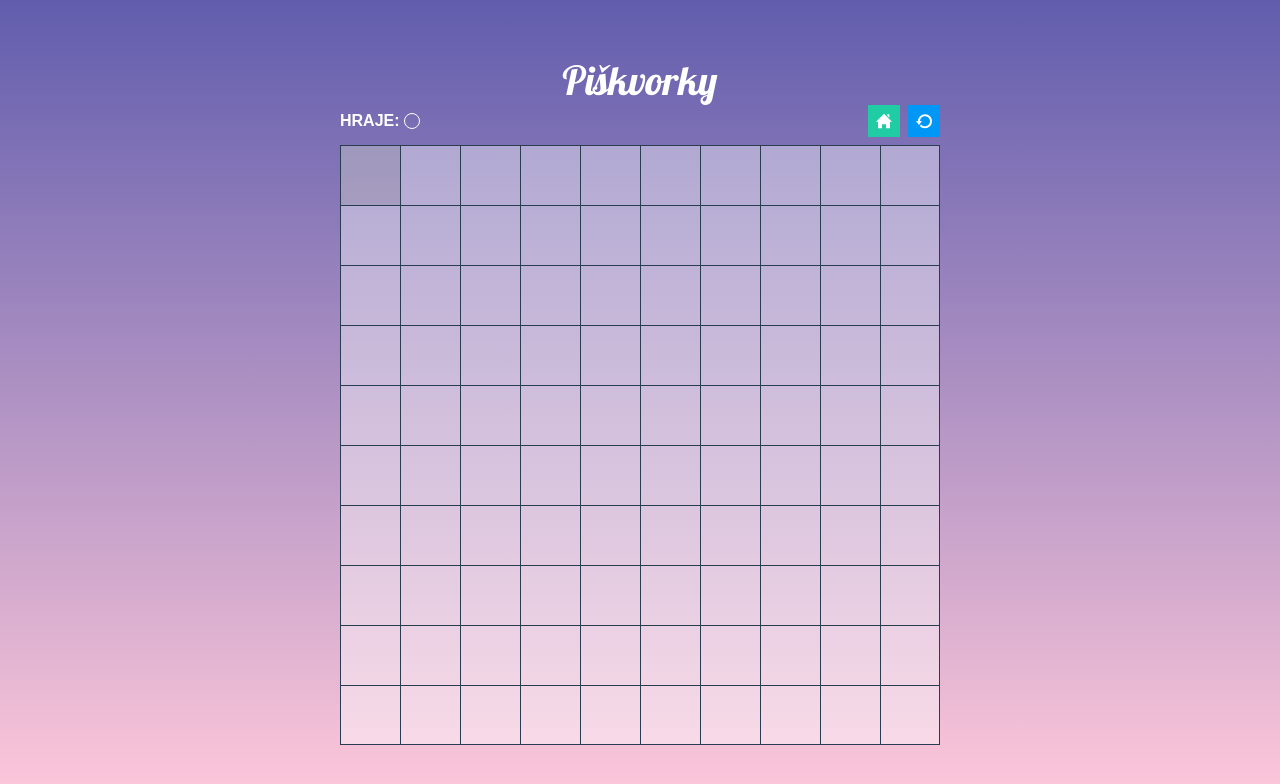
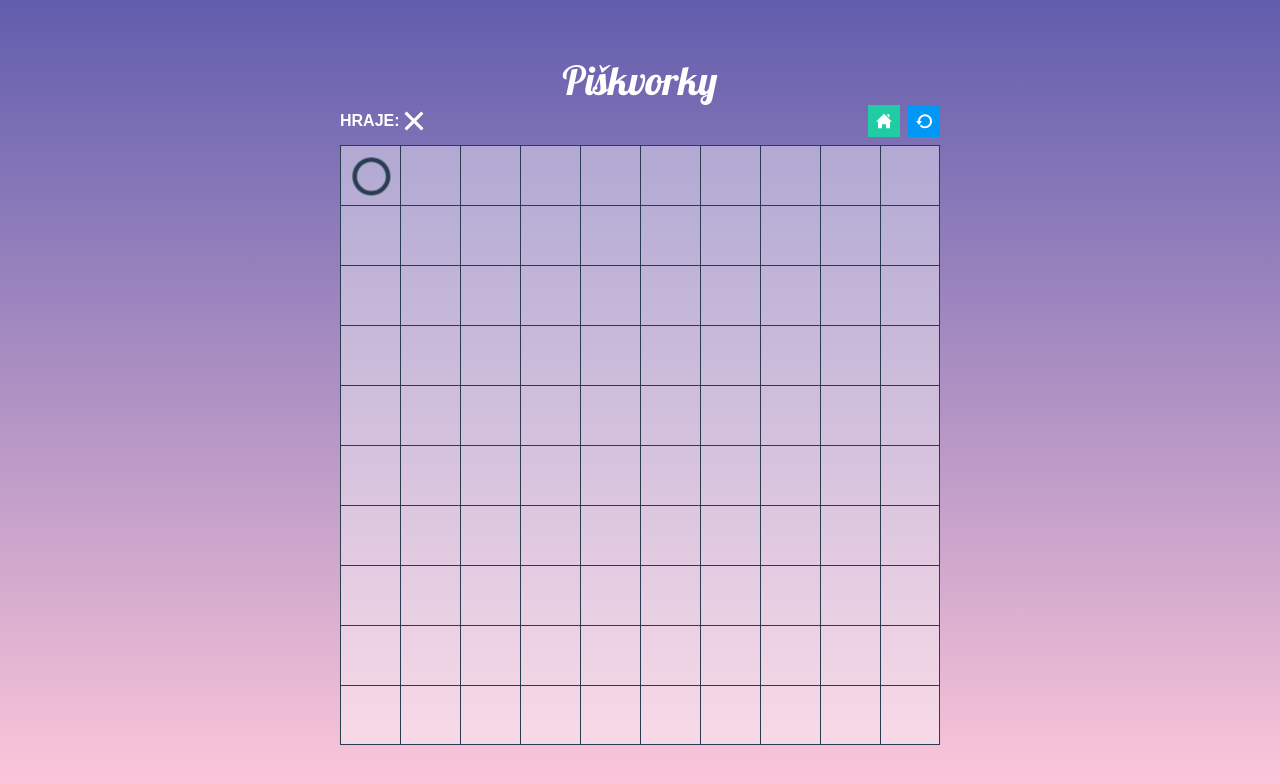
Before and after one commit to DenisaPolesna/piskvorky, a plain HTML site: page hra.html in a window 1280 px wide. Both pictures are taken after a click on the button 370 px from the left and 175 px from the top of the page. Drawn offline with Linux system fonts and the light colour scheme.

Commit message:
Task 3/5: Symbol drawing
Implement basic symbol drawing (cross and circle) and animation mechanics

```diff
--- a/hra.html
+++ b/hra.html
@@ -11,6 +11,7 @@
       rel="stylesheet"
     />
     <link rel="stylesheet" href="styles/style.css" />
+    <script type="module" src="hra.js"></script>
   </head>
   <body>
     <div class="game">
@@ -19,7 +20,7 @@
         <nav class="game__menu">
           <div class="game__player">
             <p class="game__status">HRAJE:</p>
-            <div class="game__symbol game__symbol--circle"></div>
+            <div class="game__symbol"></div>
           </div>
           <div class="game__icons">
             <a href="index.html" class="game__icon game__icon--home">
--- /dev/null
+++ b/hra.js
@@ -0,0 +1,37 @@
+const CIRCLE = "circle";
+const CROSS = "cross";
+
+let currentPlayer = CIRCLE;
+const currentPlayerSymbol = document.querySelector(".game__symbol");
+currentPlayerSymbol.classList.add("game__symbol--circle");
+const gameBoard = document.querySelector(".game__board");
+const restarBtn = document.querySelector(".game__icon--restart");
+
+const drawAndSwitchSymbol = (field, currentSymbol, nextSymbol) => {
+  field.classList.add("game__board-field");
+  field.classList.add(`game__board-field--${currentSymbol}`);
+  currentPlayerSymbol.classList.toggle(`game__symbol--${currentSymbol}`);
+  currentPlayerSymbol.classList.toggle(`game__symbol--${nextSymbol}`);
+  currentPlayer = nextSymbol;
+};
+
+const onFieldClick = (event) => {
+  const field = event.target;
+  // Prevent symbol creation if the button is disabled or the clicked element is a <div>
+  if (field.disabled || field instanceof HTMLDivElement) return;
+
+  if (currentPlayer === CIRCLE) {
+    drawAndSwitchSymbol(field, CIRCLE, CROSS);
+  } else {
+    drawAndSwitchSymbol(field, CROSS, CIRCLE);
+  }
+  field.disabled = true;
+};
+
+const onRestartBtnClick = (event) => {
+  const okBtnPressed = confirm("Opravdu chceš začít znovu?");
+  if (!okBtnPressed) event.preventDefault();
+};
+
+gameBoard.addEventListener("click", onFieldClick);
+restarBtn.addEventListener("click", onRestartBtnClick);
--- a/styles/style.css
+++ b/styles/style.css
@@ -91,14 +91,14 @@ body {
 
 /* Game board */
 
+.game {
+  width: 75vmin;
+}
+
 .game__status {
   font-family: Arial, Helvetica, sans-serif;
   font-size: 1rem;
   font-weight: 600;
-}
-
-.game {
-  width: 75vmin;
 }
 
 .game__title {
@@ -127,14 +127,6 @@ body {
   gap: 0.3rem;
 }
 
-.game__symbol {
-  width: 1rem;
-  height: 1rem;
-  border: 0.12rem solid white;
-  border-radius: 50%;
-  background-color: transparent;
-}
-
 .game__board {
   background: linear-gradient(#B1A9D3, #F8DAE7);
 }
@@ -144,6 +136,7 @@ body {
 }
 
 .game__board-button {
+  position: relative;
   width: calc(100% / 10);
   aspect-ratio: 1 / 1;
   background-color: transparent;
@@ -158,6 +151,10 @@ body {
 .game__board-button:hover,
 .game__board-button:focus {
   background-color: rgba(0, 0, 0, 0.1);
+}
+
+.game__board-button:disabled:hover {
+  background-color: initial;
 }
 
 .game__board .game__board-row:nth-child(1n) button {
@@ -208,3 +205,56 @@ body {
 .game__icon--restart:focus {
   background-color: #0090e9;
 }
+
+/* Symbol displayed in the navigation bar */
+.game__symbol {
+  background-size: contain;
+  background-position: center;
+  background-repeat: no-repeat;
+  width: 1.2rem;
+  height: 1.2rem;
+}
+
+/* Circle displayed in the navigation bar */
+.game__symbol--circle {
+  background-image: url('../img/circle.svg');
+}
+
+/* Cross displayed in the navigation bar */
+.game__symbol--cross {
+  background-image: url('../img/cross.svg');
+}
+
+/* Symbol displayed in the field */
+.game__board-field::before {
+  content: "";
+  position: absolute;
+  top: 50%;
+  left: 50%;
+  width: 80%;
+  height: 80%;
+  background-size: 80% 80%;
+  background-position: center;
+  background-repeat: no-repeat;
+  animation: growSymbol 0.15s ease-out forwards;
+}
+
+@keyframes growSymbol {
+  0% {
+    transform: translate(-50%, -50%) scale(0);
+  }
+
+  100% {
+    transform: translate(-50%, -50%) scale(1);
+  }
+}
+
+/* Circle displayed in the field */
+.game__board-field--circle::before {
+  background-image: url('../img/circle_grey.svg');
+}
+
+/* Cross displayed in the field */
+.game__board-field--cross::before {
+  background-image: url('../img/cross_grey.svg');
+}
```
Also changed, not shown: img/circle_grey.svg (added), img/cross_grey.svg (added).
